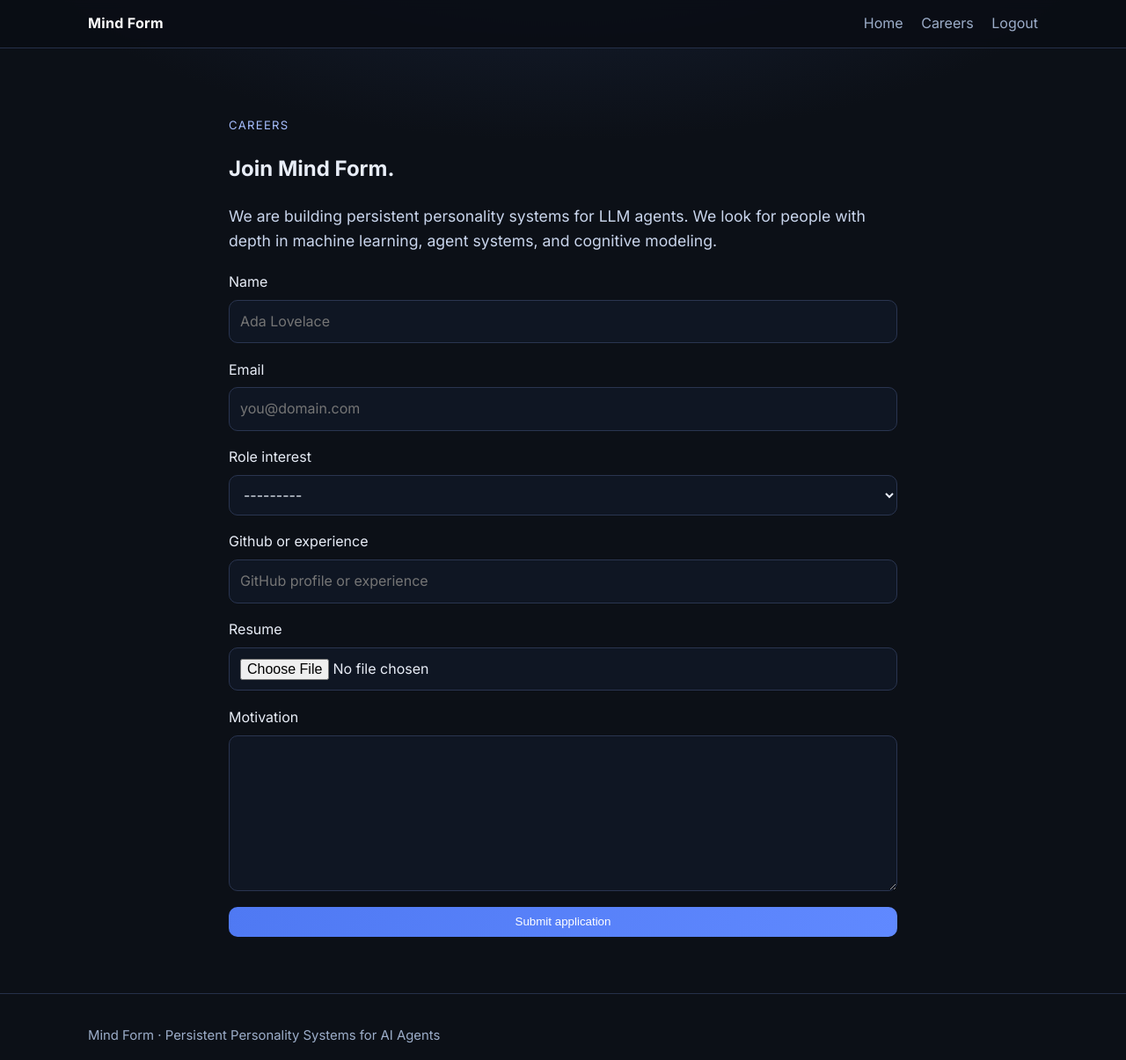
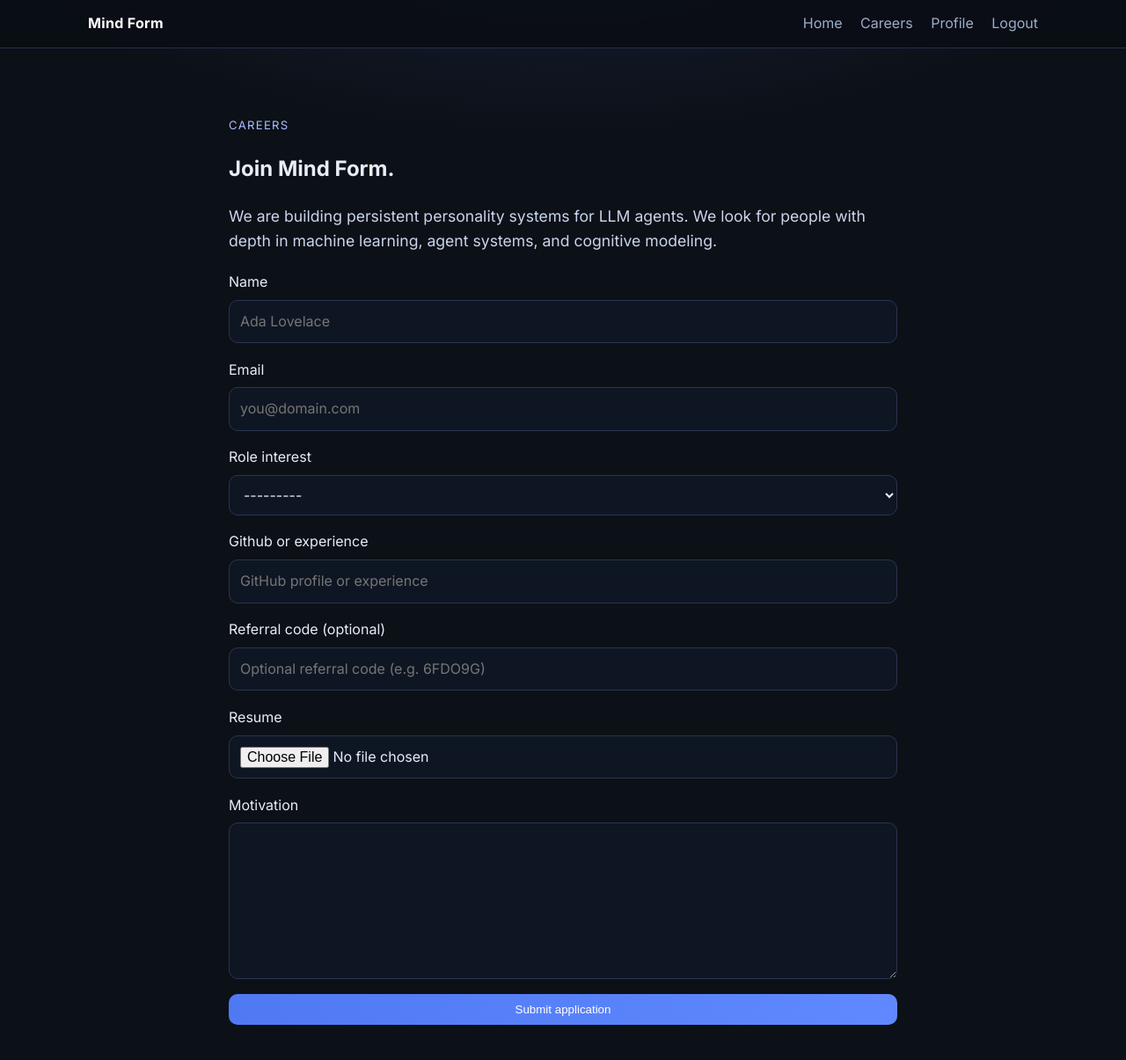
Before and after one commit to hasan-mavlonov/stablemind_landing, a Django app: page /careers/ in a window 1280 px wide. Shown: the top 1205 px of the page at 88% size. Run offline with Django 5.2, Linux system fonts and the light colour scheme; a user stored in the database is signed in.

Commit message:
Add user referral codes, profile page, and join-team referral input

```diff
--- a/core/forms.py
+++ b/core/forms.py
@@ -11,6 +11,7 @@ class ApplicationForm(forms.ModelForm):
             "email",
             "role",
             "github_or_experience",
+            "referral_code",
             "resume",
             "motivation",
         ]
@@ -20,6 +21,7 @@ class ApplicationForm(forms.ModelForm):
             "github_or_experience": forms.TextInput(
                 attrs={"placeholder": "GitHub profile or experience"},
             ),
+            "referral_code": forms.TextInput(attrs={"placeholder": "Optional referral code (e.g. 6FDO9G)", "maxlength": "6"}),
             "resume": forms.ClearableFileInput(attrs={"accept": ".pdf,.doc,.docx"}),
             "motivation": forms.Textarea(attrs={"rows": 6}),
         }
--- a/core/models.py
+++ b/core/models.py
@@ -1,4 +1,7 @@
 from django.db import models
+from django.contrib.auth.models import User
+import random
+import string
 
 
 class Application(models.Model):
@@ -15,6 +18,7 @@ class Application(models.Model):
     role = models.CharField(max_length=50, choices=ROLE_CHOICES)
     motivation = models.TextField()
     github_or_experience = models.CharField(max_length=500, blank=True)
+    referral_code = models.CharField(max_length=6, blank=True)
 
     # SIMPLE AND SAFE
     resume = models.FileField(upload_to="resumes/", blank=True, null=True)
@@ -26,3 +30,23 @@ class Application(models.Model):
 
     def __str__(self):
         return f"{self.name} ({self.get_role_display()})"
+
+class UserProfile(models.Model):
+    user = models.OneToOneField(User, on_delete=models.CASCADE, related_name="profile")
+    referral_code = models.CharField(max_length=6, unique=True, editable=False)
+
+    def __str__(self):
+        return f"{self.user.username} - {self.referral_code}"
+
+    @staticmethod
+    def generate_referral_code():
+        alphabet = string.ascii_uppercase + string.digits
+        while True:
+            code = "".join(random.choices(alphabet, k=6))
+            if not UserProfile.objects.filter(referral_code=code).exists():
+                return code
+
+    def save(self, *args, **kwargs):
+        if not self.referral_code:
+            self.referral_code = self.generate_referral_code()
+        super().save(*args, **kwargs)
--- a/core/templates/core/base.html
+++ b/core/templates/core/base.html
@@ -20,6 +20,7 @@
                 <a href="/">Home</a>
                 <a href="/careers/">Careers</a>
                 {% if request.user.is_authenticated %}
+                    <a href="{% url 'profile' %}">Profile</a>
                     <a href="{% url 'logout' %}">Logout</a>
                 {% else %}
                     <a href="{% url 'login' %}">Login</a>
--- a/core/templates/core/careers.html
+++ b/core/templates/core/careers.html
@@ -39,6 +39,10 @@
             {{ form.github_or_experience }}
             {{ form.github_or_experience.errors }}
 
+            <label for="id_referral_code">Referral code (optional)</label>
+            {{ form.referral_code }}
+            {{ form.referral_code.errors }}
+
             <label for="id_resume">{{ form.resume.label }}</label>
             {{ form.resume }}
             {{ form.resume.errors }}
--- a/core/templates/core/login.html
+++ b/core/templates/core/login.html
@@ -15,7 +15,8 @@
 
         {% if logged_in %}
             <p>You are logged in.</p>
-            <a class="btn btn-primary" href="{% url 'landing' %}">Go to homepage</a>
+            <p><strong>Your referral code:</strong> <code>{{ referral_code }}</code></p>
+            <a class="btn btn-primary" href="{% url 'profile' %}">Go to profile</a>
             <a class="btn" href="{% url 'logout' %}">Logout</a>
         {% else %}
             <p>Enter your username and password twice.</p>
--- a/core/views.py
+++ b/core/views.py
@@ -6,8 +6,10 @@ from django.conf import settings
 from django.contrib import messages
 from django.contrib.auth import authenticate, login, logout
 from django.contrib.auth.models import User
+from django.contrib.auth.decorators import login_required
 
 from .forms import ApplicationForm, AuthForm
+from .models import UserProfile
 
 
 def landing_page(request):
@@ -49,7 +51,8 @@ def research_paper_page(request):
 
 def auth_page(request):
     if request.user.is_authenticated:
-        return render(request, "core/login.html", {"logged_in": True})
+        profile, _ = UserProfile.objects.get_or_create(user=request.user)
+        return render(request, "core/login.html", {"logged_in": True, "referral_code": profile.referral_code})
 
     form = AuthForm(request.POST or None)
 
@@ -64,16 +67,18 @@ def auth_page(request):
                 form.add_error("username", "Username exists. Please use the correct password to log in.")
             else:
                 login(request, user)
+                profile, _ = UserProfile.objects.get_or_create(user=user)
                 messages.success(request, "Logged in.")
-                return render(request, "core/login.html", {"logged_in": True})
+                return render(request, "core/login.html", {"logged_in": True, "referral_code": profile.referral_code})
         else:
             if password != confirm_password:
                 form.add_error("confirm_password", "Passwords do not match.")
             else:
                 user = User.objects.create_user(username=username, password=password)
                 login(request, user)
+                profile, _ = UserProfile.objects.get_or_create(user=user)
                 messages.success(request, "Logged in.")
-                return render(request, "core/login.html", {"logged_in": True})
+                return render(request, "core/login.html", {"logged_in": True, "referral_code": profile.referral_code})
 
     return render(request, "core/login.html", {"form": form, "logged_in": False})
 
@@ -82,3 +87,9 @@ def logout_page(request):
     logout(request)
     messages.success(request, "Logged out.")
     return redirect("login")
+
+
+@login_required
+def profile_page(request):
+    profile, _ = UserProfile.objects.get_or_create(user=request.user)
+    return render(request, "core/profile.html", {"profile": profile})
--- a/stablemind/urls.py
+++ b/stablemind/urls.py
@@ -8,6 +8,7 @@ from core.views import (
     research_paper_page,
     auth_page,
     logout_page,
+    profile_page,
 )
 
 urlpatterns = [
@@ -21,4 +22,5 @@ urlpatterns = [
 
     path('accounts/login/', auth_page, name='login'),
     path('accounts/logout/', logout_page, name='logout'),
+    path('accounts/profile/', profile_page, name='profile'),
 ]
```
Also changed, not shown: core/templates/core/profile.html (added, +15 -0 lines), core/migrations/0006_application_referral_code_userprofile.py (added).
